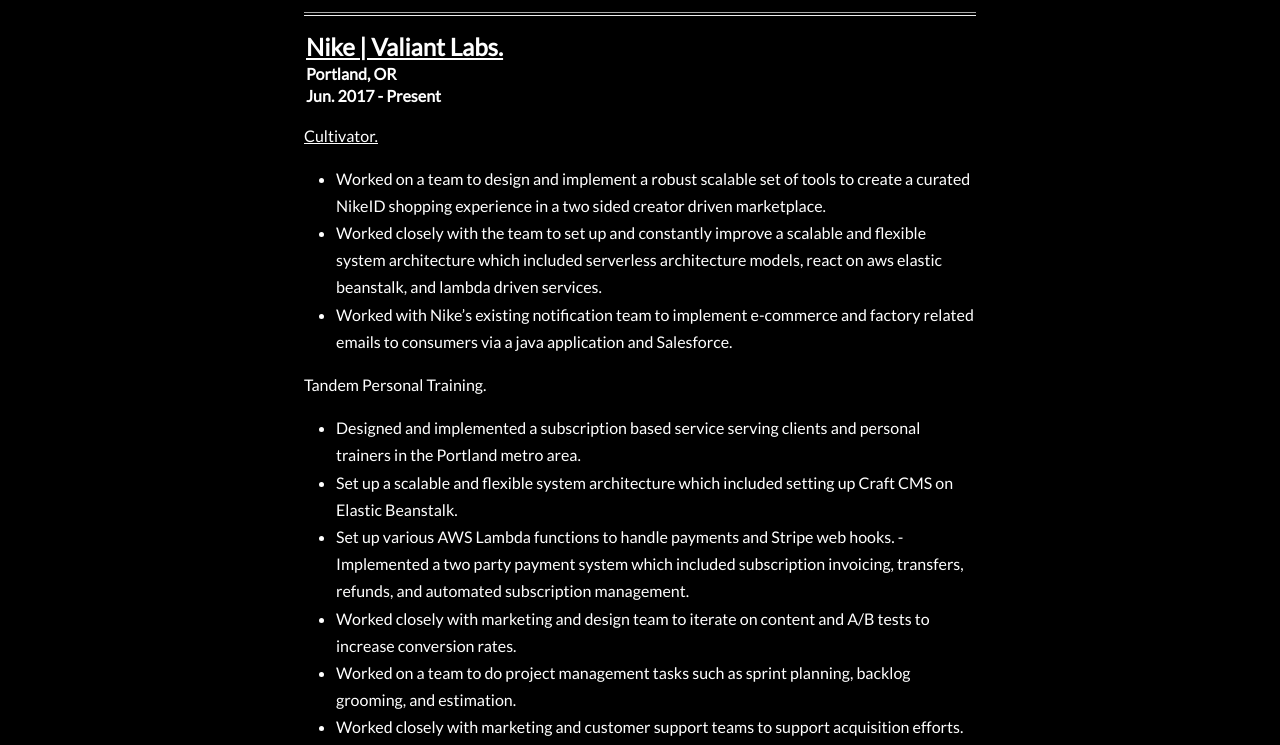
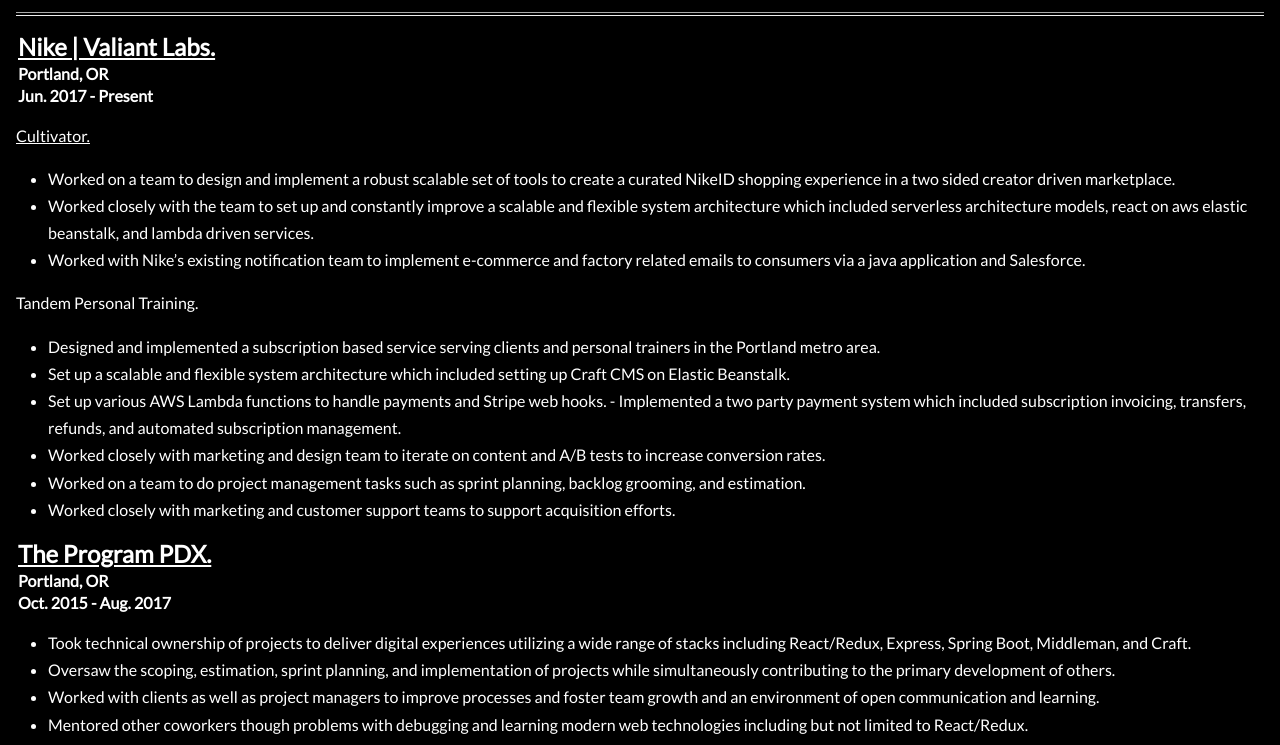
Before and after one commit to jwc2790/resume.cuffney.com, a plain HTML site: page public/index.html in a window 1280 px wide. Shown: the part 265-1010 px from the top of the page. Drawn offline with Linux system fonts and the light colour scheme.

Commit message:
overflow hidden

```diff
--- a/public/styles.css
+++ b/public/styles.css
@@ -5,7 +5,7 @@
 
  html {
   font-size: 100%;
-  overflow-y: scroll;
+  overflow-y: hidden;
   -webkit-text-size-adjust: 100%;
   -ms-text-size-adjust: 100%;
 }
@@ -17,7 +17,6 @@
   line-height: 1.7;
   padding: 1em;
   margin: auto;
-  max-width: 42em;
   background: #000;
 }
 
--- a/styles.css
+++ b/styles.css
@@ -5,7 +5,7 @@
 
  html {
   font-size: 100%;
-  overflow-y: scroll;
+  overflow-y: hidden;
   -webkit-text-size-adjust: 100%;
   -ms-text-size-adjust: 100%;
 }
```
